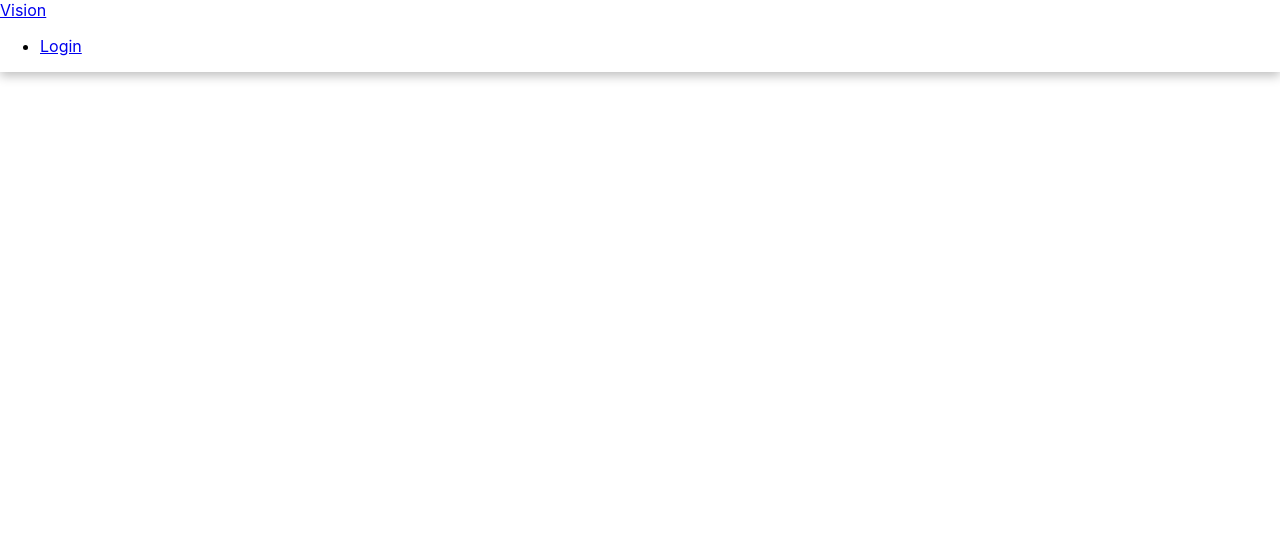
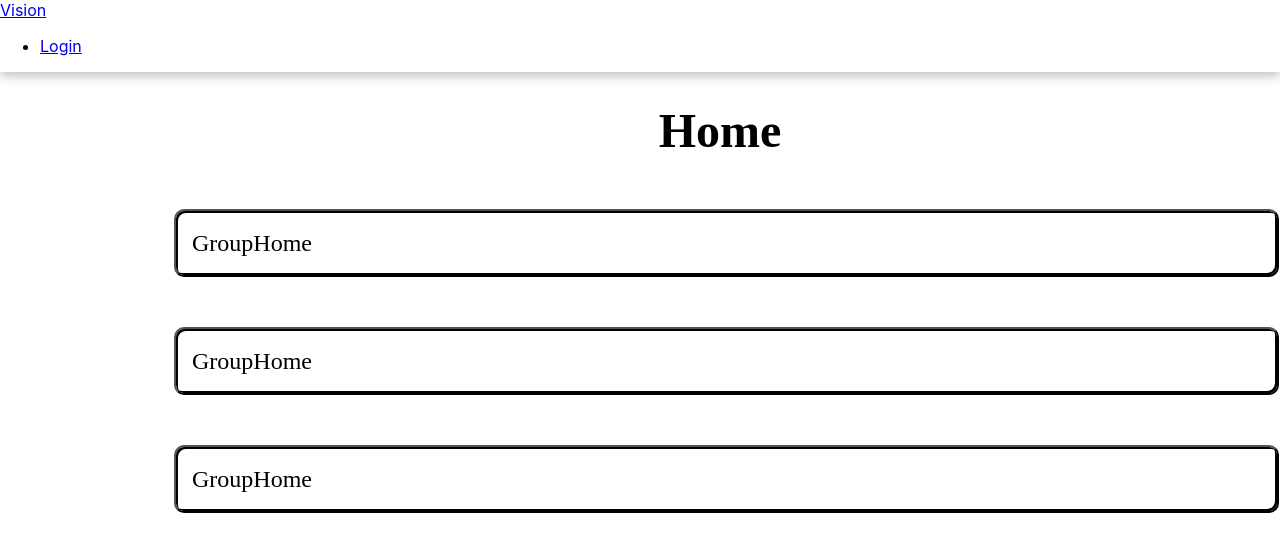
Before and after one commit to 201FinalProject/TaskBoardApp, a React (Create React App) app in the folder 201-react/: page / in a window 1280 px wide. Before the commit this address had no page. Shown: the top 552 px of the page. Built offline with nearby package versions, Linux system fonts and the light colour scheme.

Commit message:
Slaters Edits1

```diff
--- a/201-react/src/App.jsx
+++ b/201-react/src/App.jsx
@@ -1,8 +1,9 @@
 import React from 'react';
-import { Routes, Link, Route, BrowserRouter } from "react-router-dom";
-import Navbar from './Components/navbar/Navbar';
+import { Routes, Route, BrowserRouter } from "react-router-dom";
+import Navbar from './Components/Navbar/Navbar';
 import Login from './Pages/login';
 import './App.css';
+import HomePage from './Pages/HomePage';
 
 function App(){
   return (
@@ -11,6 +12,7 @@ function App(){
         <Navbar/>
         <Routes>
             <Route path="/login" element={<Login/>} />
+            <Route path="/" element={<HomePage/>}/>
         </Routes>
       </div>
     </BrowserRouter>
--- /dev/null
+++ b/201-react/src/Components/GroupSelectButton/GroupSelect.css
@@ -0,0 +1,30 @@
+
+#grpBtn {
+    background: rgba(196, 196, 196, 0.01);
+    box-shadow: inset 2px 2px 0px #000000, inset -2px -2px 0px #000000;
+    border-radius: 10px;
+    height: 68px;
+    width: 1105px;
+    margin-left: 174px;
+    margin-bottom: 50px;
+
+}
+
+#GHGroupName {
+
+left: 1.18%;
+right: 82.99%;
+top: 26.47%;
+bottom: 26.47%;
+margin-left: 10px;
+
+font-family: 'Sora';
+font-style: normal;
+font-weight: 400;
+font-size: 24px;
+line-height: 15px;
+text-align: left;
+
+color: #000000;
+
+}
--- /dev/null
+++ b/201-react/src/Components/GroupSelectButton/GroupSelect.jsx
@@ -0,0 +1,22 @@
+import React from 'react';
+import { Routes, Link, Route, BrowserRouter } from "react-router-dom";
+import './GroupSelect.css';
+
+function GroupSelect() {
+    return (
+
+        <div >
+            <Link to="/GroupHome" id="logo">
+                <button type="button" id="grpBtn">
+                    <p id="GHGroupName">GroupHome</p>
+                </button>
+            </Link>
+
+
+
+        </div>
+
+    );
+}
+
+export default GroupSelect;
--- /dev/null
+++ b/201-react/src/Components/PageHeader/PageHeader.css
@@ -0,0 +1,14 @@
+#PHeader {
+    width: 176px;
+    height: 61px;
+
+    font-family: 'DM Sans';
+    font-style: normal;
+    font-weight: 700;
+    font-size: 48px;
+    line-height: 62px;
+    text-align: center;
+    margin-left: 632px;
+
+    color: #000000;
+}
--- /dev/null
+++ b/201-react/src/Components/PageHeader/PageHeader.jsx
@@ -0,0 +1,15 @@
+import React from 'react';
+import { Routes, Link, Route, BrowserRouter } from "react-router-dom";
+import './PageHeader.css';
+
+function PageHeader() {
+    return (
+
+        <div>
+            <p id="PHeader">Home</p>
+        </div>
+
+    );
+}
+
+export default PageHeader;
--- a/201-react/src/Components/navbar/Navbar.jsx
+++ b/201-react/src/Components/navbar/Navbar.jsx
@@ -1,5 +1,5 @@
 import React from 'react';
-import { Routes, Link, Route, BrowserRouter } from "react-router-dom";
+import { Link, Route, BrowserRouter } from "react-router-dom";
 import './nav.css';
 
 function Navbar() {
--- a/201-react/src/Components/navbar/nav.css
+++ b/201-react/src/Components/navbar/nav.css
@@ -12,3 +12,7 @@ nav {
     /*background-image: url("background.png");*/
     margin-bottom: 50%;
   }
+
+  #entirebar{
+    margin-bottom: 250px;
+  }
--- /dev/null
+++ b/201-react/src/Pages/HomePage.jsx
@@ -0,0 +1,16 @@
+import React from "react";
+import GroupSelect from "../Components/GroupSelectButton/GroupSelect"
+import PageHeader from "../Components/PageHeader/PageHeader"
+
+function HomePage(){
+    return(
+        <div style={{marginTop: "100px"}}>
+            <PageHeader></PageHeader>
+            <GroupSelect></GroupSelect>
+            <GroupSelect></GroupSelect>
+            <GroupSelect></GroupSelect>
+        </div>
+    )
+}
+
+export default HomePage;
```
